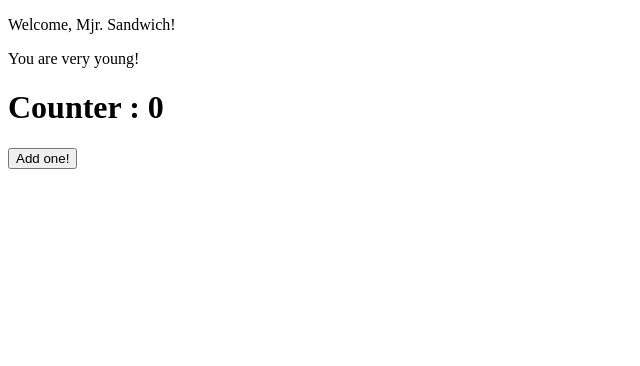
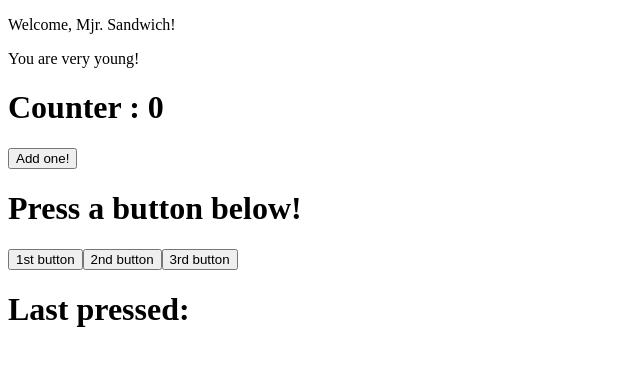
Before and after one commit to Francxmf/dhreactexercises, a React (Create React App) app: page / in a window 1280 px wide. Shown: the top 366 px of the page, without its empty margins (0-640 px from the left). Built offline with nearby package versions, Linux system fonts and the light colour scheme.

Commit message:
completion of the exercise events 03

```diff
--- a/src/App.js
+++ b/src/App.js
@@ -1,6 +1,7 @@
 import React from "react";
 import { Welcome } from "./Welcome";
 import { Counter } from "./Counter";
+import { ClickTracker } from "./ClickTracker";
 
 
 export class App extends React.Component{
@@ -9,6 +10,7 @@ export class App extends React.Component{
         <div>
           <Welcome name={"Mjr. Sandwich"} age={18} />
           <Counter initialValue={0} />
+          <ClickTracker />
         </div>
       );
   }
--- /dev/null
+++ b/src/ClickTracker.js
@@ -0,0 +1,31 @@
+import React from "react";
+
+export class ClickTracker extends React.Component {
+  state = {
+    ev: "",
+  };
+  clickEventHandler = (event) => {
+    this.setState((state) => {
+      return {
+        ev: event.target,
+      };
+    });
+  };
+  render() {
+    return (
+      <div>
+        <h1> Press a button below!</h1>
+        <button onClick={this.clickEventHandler}>
+          1st button
+        </button>
+        <button onClick={this.clickEventHandler}>
+          2nd button
+        </button>
+        <button onClick={this.clickEventHandler}>
+          3rd button
+        </button>
+        <h1>Last pressed: {this.state.ev.innerText}</h1>
+      </div>
+    );
+  }
+}
```
